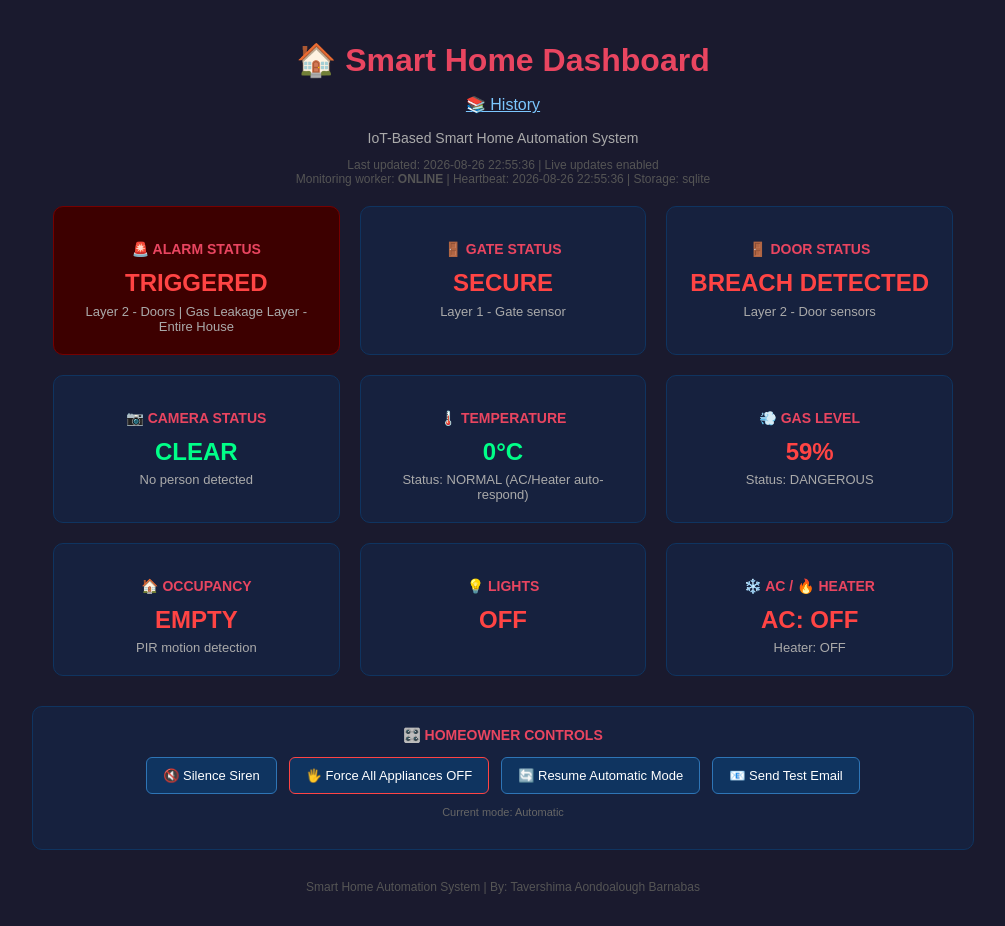
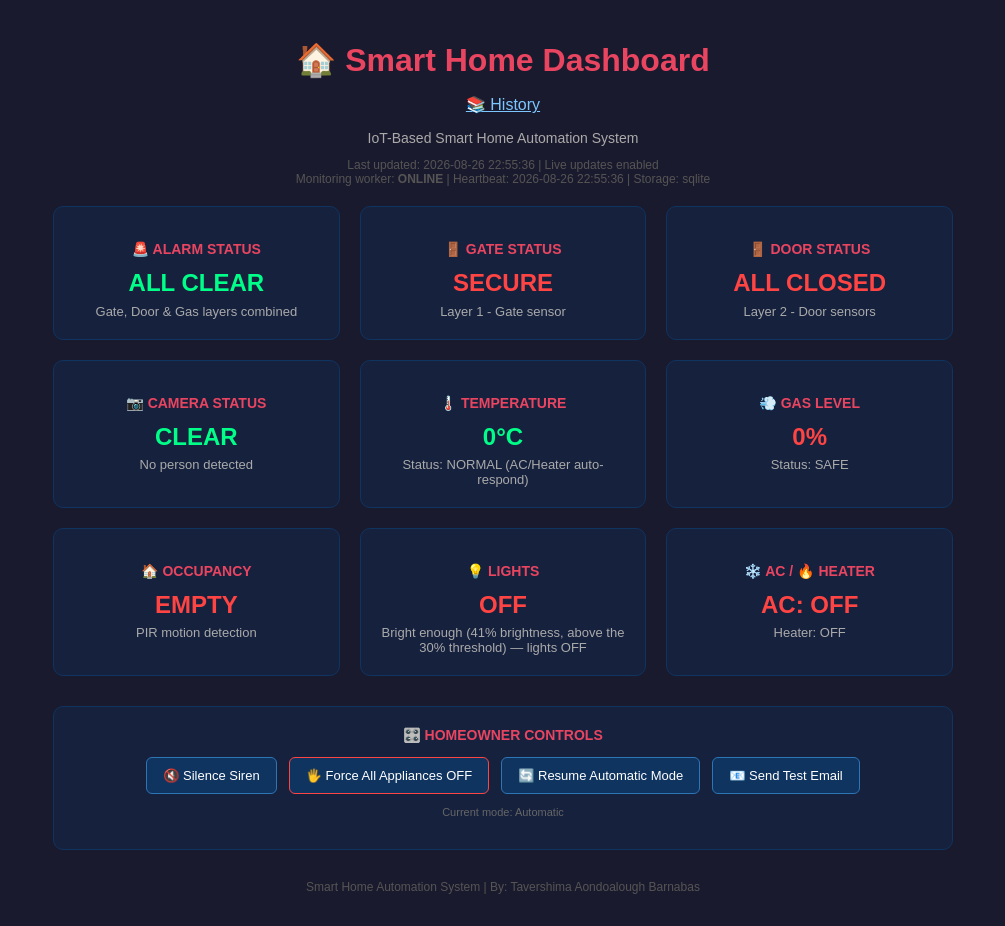
Before and after one commit to Barnafe/IoTSmartHome, a Flask app: page / in a window 1280 px wide. Shown: the whole page, without its empty margins (137-1142 px from the left). Run offline with Flask 3, Linux system fonts and the light colour scheme; data that the repository does not hold is empty; some libraries are stand-ins or nearby versions.

Commit message:
Lights card shows real status instantly, mobile-responsive dashboard, add siren sound

```diff
--- a/dashboard/templates/index.html
+++ b/dashboard/templates/index.html
@@ -5,12 +5,15 @@
     <meta name="viewport" content="width=device-width, initial-scale=1.0">
     <title>Smart Home Dashboard</title>
     <style>
+        * { box-sizing: border-box; }
         body {
             font-family: Arial, sans-serif;
             background-color: #1a1a2e;
             color: white;
             margin: 0;
             padding: 20px;
+            width: 100%;
+            overflow-x: hidden;
         }
         h1 { text-align: center; color: #e94560; margin-bottom: 5px; }
         .subtitle { text-align: center; color: #aaa; margin-bottom: 10px; font-size: 14px; }
@@ -18,6 +21,7 @@
 
         .flash {
             max-width: 900px;
+            width: 100%;
             margin: 0 auto 20px auto;
             background-color: #0f3460;
             border: 1px solid #2E75B6;
@@ -33,6 +37,7 @@
             grid-template-columns: repeat(3, 1fr);
             gap: 20px;
             max-width: 900px;
+            width: 100%;
             margin: 0 auto;
         }
         .card {
@@ -71,6 +76,7 @@
 
         .control-panel {
             max-width: 900px;
+            width: 100%;
             margin: 30px auto 0 auto;
             background-color: #16213e;
             border-radius: 10px;
@@ -111,6 +117,26 @@
         }
 
         .footer { text-align: center; margin-top: 30px; color: #555; font-size: 12px; }
+
+        /* Mobile responsiveness: cards were locked to a rigid 3-column grid,
+           which overflowed the viewport on phones and forced the user to
+           zoom out and lose the centered PC layout. These breakpoints
+           reflow the same cards/markup into 2 then 1 column as the screen
+           narrows - no HTML structure, wording, or JS logic is touched. */
+        @media (max-width: 760px) {
+            .grid { grid-template-columns: repeat(2, 1fr); gap: 14px; }
+        }
+        @media (max-width: 480px) {
+            body { padding: 12px; }
+            .grid { grid-template-columns: 1fr; gap: 12px; }
+            .card { padding: 16px; }
+            .card .value { font-size: 20px; }
+            .control-panel { padding: 16px; }
+            .control-buttons { flex-direction: column; }
+            .control-buttons form,
+            .control-buttons button { width: 100%; }
+            h1 { font-size: 22px; }
+        }
     </style>
 </head>
 <body>
@@ -275,6 +301,69 @@
         if (add) el.classList.add(add);
     }
 
+    // --- Siren sound ("pim-pim") -------------------------------------
+    // Purely a front-end audio effect layered on top of the alarm-blinking
+    // behaviour that already exists. It does not change alarm_active,
+    // siren_muted, or any other state - it only reads the same two fields
+    // the page already used to render the red-light blink and the
+    // "Siren manually silenced" tag, and uses a tiny generated beep
+    // (Web Audio API oscillator) so no external sound file is needed.
+    let audioCtx = null;
+    let sirenTimer = null;
+
+    function getAudioCtx() {
+        if (!audioCtx) {
+            const Ctx = window.AudioContext || window.webkitAudioContext;
+            if (Ctx) audioCtx = new Ctx();
+        }
+        return audioCtx;
+    }
+
+    // Browsers block audio until a user gesture. Unlock/resume on the
+    // first click or touch anywhere on the page.
+    function unlockAudio() {
+        const ctx = getAudioCtx();
+        if (ctx && ctx.state === "suspended") ctx.resume().catch(() => {});
+    }
+    document.addEventListener("click", unlockAudio, { once: true });
+    document.addEventListener("touchstart", unlockAudio, { once: true });
+
+    function playBeep(startOffset, freq) {
+        const ctx = getAudioCtx();
+        if (!ctx) return;
+        const osc = ctx.createOscillator();
+        const gain = ctx.createGain();
+        osc.type = "square";
+        osc.frequency.value = freq;
+        const t0 = ctx.currentTime + startOffset;
+        const dur = 0.12;
+        gain.gain.setValueAtTime(0, t0);
+        gain.gain.linearRampToValueAtTime(0.15, t0 + 0.01);
+        gain.gain.linearRampToValueAtTime(0, t0 + dur);
+        osc.connect(gain);
+        gain.connect(ctx.destination);
+        osc.start(t0);
+        osc.stop(t0 + dur + 0.02);
+    }
+
+    function playPimPim() {
+        const ctx = getAudioCtx();
+        if (!ctx || ctx.state === "suspended") return; // no user gesture yet - stay silent, blinking still works
+        playBeep(0, 1000);     // "pim"
+        playBeep(0.18, 1000);  // "pim"
+    }
+
+    function setSirenSounding(shouldSound) {
+        if (shouldSound && !sirenTimer) {
+            playPimPim();
+            sirenTimer = setInterval(playPimPim, 1000);
+        } else if (!shouldSound && sirenTimer) {
+            clearInterval(sirenTimer);
+            sirenTimer = null;
+        }
+    }
+    // -------------------------------------------------------------------
+
     async function refreshLiveState() {
         try {
             const response = await fetch("{{ url_for('api_state') }}", {cache: "no-store"});
@@ -285,6 +374,10 @@
             alarmCard.classList.toggle("alarm-on", active);
             alarmValue.textContent = active ? "TRIGGERED" : "ALL CLEAR";
             setClass(alarmValue, ["on", "off"], active ? "off" : "on");
+            // Sound follows the same two fields the blinking red light and
+            // the "Siren manually silenced" tag already use - triggered
+            // while active, silenced when the homeowner mutes it.
+            setSirenSounding(active && !d.siren_muted);
 
             const layers = Array.isArray(d.alarm_layers) ? d.alarm_layers : [];
             alarmDetails.innerHTML = active
--- a/sensor_data.py
+++ b/sensor_data.py
@@ -117,11 +117,17 @@ def _reconcile_lights(state):
 
     Occupancy (PIR) and the lights worker run as two independent workers on
     their own timers, so occupancy can flip several seconds before the
-    lights worker's next scan re-reads it. This does not guess a brightness
-    ON/OFF result - that decision still belongs entirely to the energy
-    worker's own scan_energy() - it only ever fixes the empty-house case
-    (immediate, no reading needed) and clears a now-stale "no one is home"
-    reason so the two cards stop disagreeing while a fresh scan is pending.
+    lights worker's next scan re-reads it. It fixes the empty-house case
+    immediately (no reading needed), and - rather than leaving a stale
+    "no one is home" reason up on screen with a placeholder "checking..."
+    message until the energy worker's next scheduled scan (up to
+    `scan_interval` seconds away) - takes one immediate brightness reading
+    right now, using the exact same decision function the energy worker
+    itself uses (control_lights/read_brightness in
+    energy.appliance_control), so the LIGHTS card shows its real ON/OFF
+    result straight away instead of a placeholder. The energy worker's own
+    next scheduled scan still runs as normal afterwards and simply confirms
+    or refreshes this reading - nothing about its own timer or logic changes.
     """
     merged = dict(state) if isinstance(state, dict) else {}
     if merged.get("override_mode") == "all_off":
@@ -131,7 +137,12 @@ def _reconcile_lights(state):
         merged["light_status"] = "OFF"
         merged["light_reason"] = "No one is home — energy saving mode (lights off)"
     elif str(merged.get("light_reason", "")).startswith("No one is home"):
-        merged["light_reason"] = "Someone just arrived — checking light levels..."
+        # Imported here (not at module top) to avoid a circular import,
+        # since energy.appliance_control itself imports from sensor_data.
+        from energy.appliance_control import read_brightness, control_lights
+        light_status, light_reason = control_lights(read_brightness())
+        merged["light_status"] = light_status
+        merged["light_reason"] = light_reason
 
     return merged
 
```
